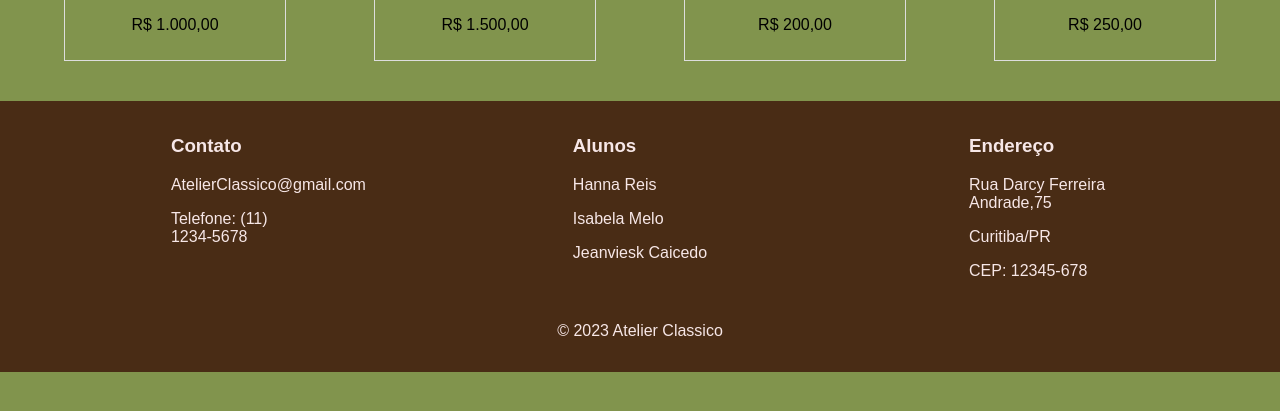
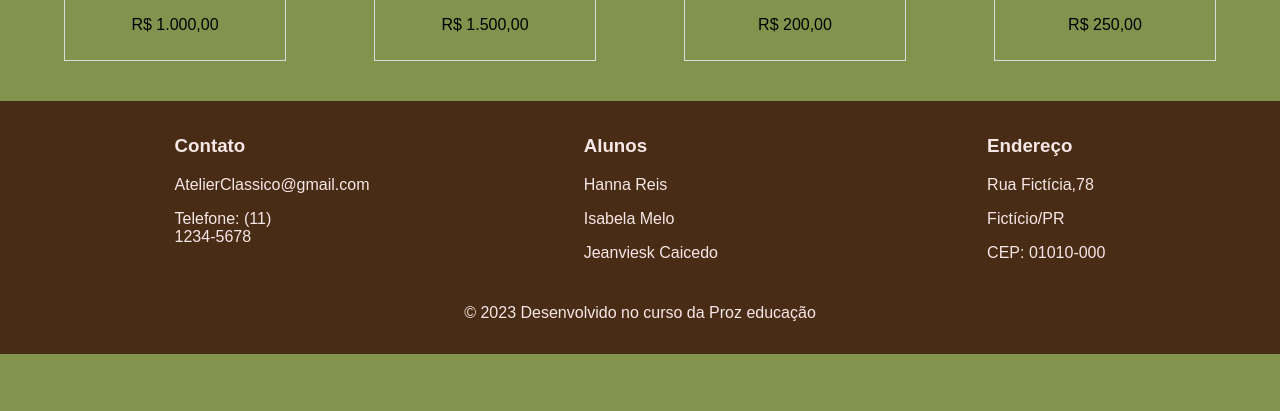
Before and after one commit to jeanvi12/site-venda-de-moveis, a plain HTML site: page index.html in a window 1280 px wide. Shown: the part 377-788 px from the top of the page. Drawn offline with Linux system fonts and the light colour scheme.

Commit message:
Mudando os preços dos móveis e atualizando partes do footer

```diff
--- a/index.html
+++ b/index.html
@@ -25,13 +25,13 @@
     <!-- Main Section -->
     <main>
         <!-- Grid de Benefícios -->
-        <div class="product-card" onclick="showModal(100, 'Produto 1')">
+        <div class="product-card" onclick="showModal(1000, 'Produto 1')">
             <img class="product-image" src="imagens/mesadejantar.img" alt="Produto 1">
             <h3>Mesa Jantar</h3>
             <p>R$ 1.000,00</p>
         </div>
 
-        <div class="product-card" onclick="showModal(150, 'Produto 2')">
+        <div class="product-card" onclick="showModal(1500, 'Produto 2')">
             <img class="product-image" src="imagens/poltronas.img" alt="Produto 2">
             <h3>Poltronas</h3>
             <p>R$ 1.500,00</p>
@@ -73,14 +73,14 @@
             <div class="footer-section">
                 <div class="footer-section-inner">
                     <h3>Endereço </h3>
-                    <p>Rua Darcy Ferreira Andrade,75</p>
-                    <p>Curitiba/PR</p>
-                    <p>CEP: 12345-678</p>
+                    <p>Rua Fictícia,78</p>
+                    <p>Fictício/PR</p>
+                    <p>CEP: 01010-000</p>
                 </div>
             </div>
         </div>
 
-        <p>&copy; 2023 Atelier Classico</p>
+        <p>&copy; 2023 Desenvolvido no curso da Proz educação</p>
     </footer>
 
     <!-- Modal -->
```
